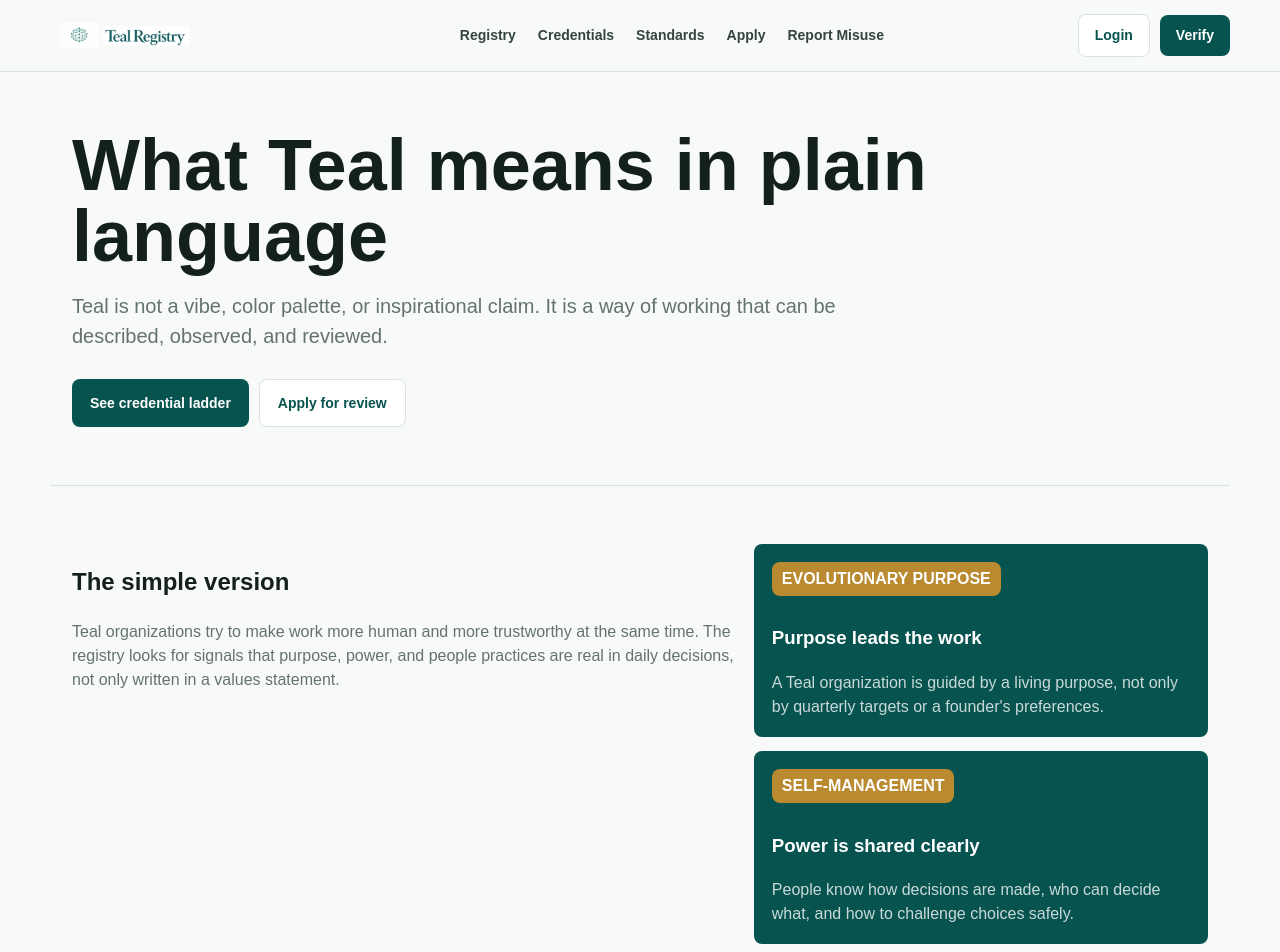
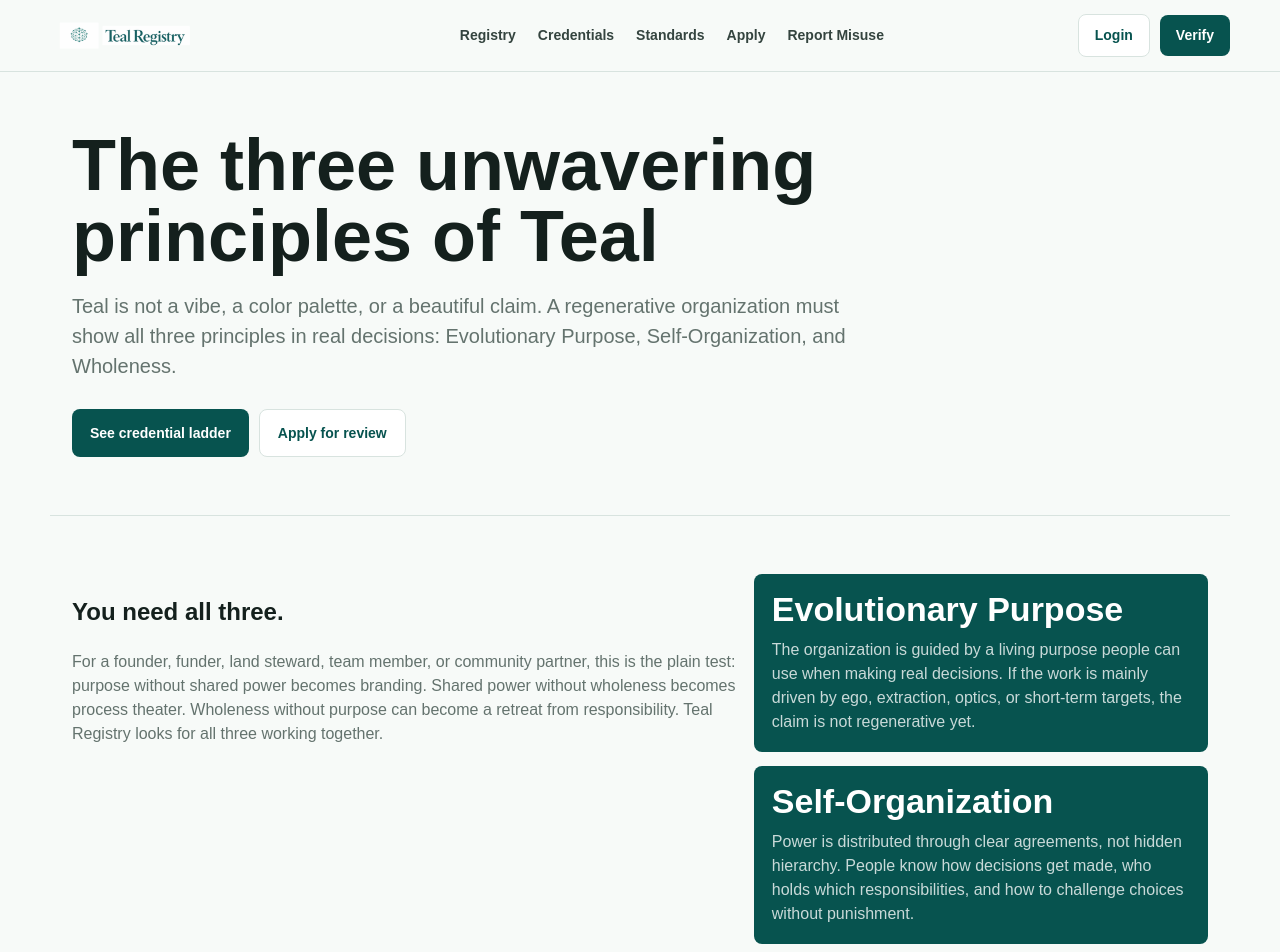
Before and after one commit to Agent5D-369/TealRegistry, a Next.js app: page /standards in a window 1280 px wide. Shown: the top 952 px of the page. Built offline with nearby package versions, Linux system fonts and the light colour scheme.

Commit message:
Clarify Teal principles standard

```diff
--- a/app/globals.css
+++ b/app/globals.css
@@ -938,19 +938,16 @@ dd {
   background: var(--teal-dark);
   border-radius: var(--radius);
   color: white;
+  display: grid;
+  gap: 12px;
   padding: 18px;
 }
 
-.infographic-steps span {
-  background: var(--gold);
-  border-radius: var(--radius);
-  display: inline-flex;
-  font-weight: 900;
-  line-height: 1.1;
-  margin-bottom: 10px;
-  max-width: 100%;
-  padding: 8px 10px;
-  text-transform: uppercase;
+.infographic-steps h3 {
+  color: white;
+  font-size: clamp(24px, 4vw, 34px);
+  line-height: 1;
+  margin: 0;
 }
 
 .infographic-steps p {
--- a/app/standards/page.tsx
+++ b/app/standards/page.tsx
@@ -5,8 +5,8 @@ import { tealBasics } from "@/data/platform";
 export default function StandardsPage() {
   return (
     <PageShell
-      title="What Teal means in plain language"
-      intro="Teal is not a vibe, color palette, or inspirational claim. It is a way of working that can be described, observed, and reviewed."
+      title="The three unwavering principles of Teal"
+      intro="Teal is not a vibe, a color palette, or a beautiful claim. A regenerative organization must show all three principles in real decisions: Evolutionary Purpose, Self-Organization, and Wholeness."
       actions={[
         { href: "/credentials", label: "See credential ladder" },
         { href: "/apply", label: "Apply for review", variant: "ghost" },
@@ -14,17 +14,17 @@ export default function StandardsPage() {
     >
       <section className="content-section teal-explainer">
         <div>
-          <h2>The simple version</h2>
+          <h2>You need all three.</h2>
           <p>
-            Teal organizations try to make work more human and more trustworthy at the same time.
-            The registry looks for signals that purpose, power, and people practices are real in
-            daily decisions, not only written in a values statement.
+            For a founder, funder, land steward, team member, or community partner, this is the
+            plain test: purpose without shared power becomes branding. Shared power without
+            wholeness becomes process theater. Wholeness without purpose can become a retreat from
+            responsibility. Teal Registry looks for all three working together.
           </p>
         </div>
         <div className="infographic-steps" aria-label="Teal plain-language infographic">
           {tealBasics.map((item) => (
             <article key={item.title}>
-              <span>{item.principle}</span>
               <h3>{item.title}</h3>
               <p>{item.body}</p>
             </article>
--- a/data/platform.ts
+++ b/data/platform.ts
@@ -1,18 +1,15 @@
 export const tealBasics = [
   {
-    principle: "Evolutionary Purpose",
-    title: "Purpose leads the work",
-    body: "A Teal organization is guided by a living purpose, not only by quarterly targets or a founder's preferences.",
+    title: "Evolutionary Purpose",
+    body: "The organization is guided by a living purpose people can use when making real decisions. If the work is mainly driven by ego, extraction, optics, or short-term targets, the claim is not regenerative yet.",
   },
   {
-    principle: "Self-Management",
-    title: "Power is shared clearly",
-    body: "People know how decisions are made, who can decide what, and how to challenge choices safely.",
+    title: "Self-Organization",
+    body: "Power is distributed through clear agreements, not hidden hierarchy. People know how decisions get made, who holds which responsibilities, and how to challenge choices without punishment.",
   },
   {
-    principle: "Wholeness",
-    title: "People can bring their whole selves",
-    body: "Healthy teams make room for honesty, conflict repair, learning, care, and accountability.",
+    title: "Wholeness",
+    body: "People can bring truth, care, conflict, learning, and accountability into the work. A culture that requires masks, silence, fear, or burnout cannot credibly call itself Teal.",
   },
 ];
 
```
